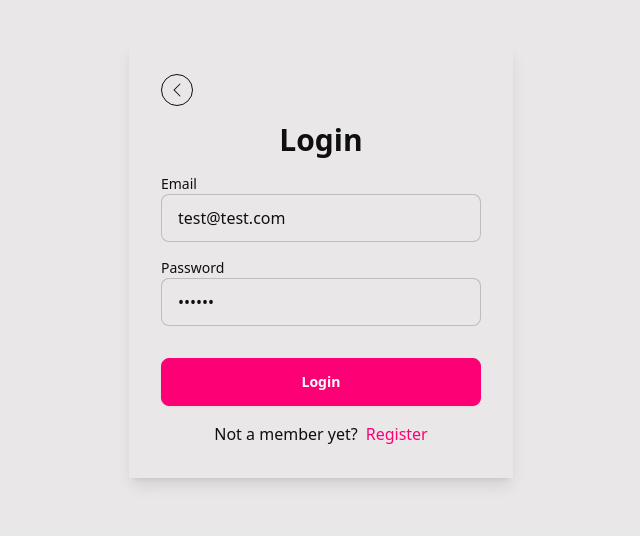
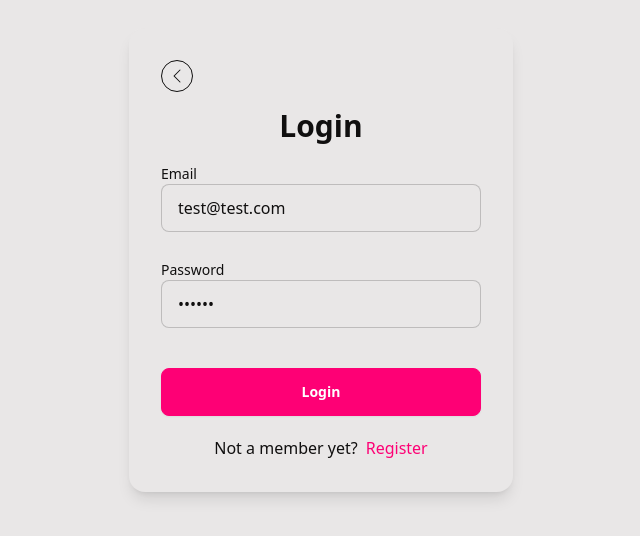
Before and after one commit to jemcap/solace-furniture, a React (Vite) app: page /login in a window 1280 px wide. Shown: the part 140-676 px from the top of the page, without its empty margins (319-959 px from the left). Built offline with nearby package versions, Linux system fonts and the light colour scheme.

Commit message:
fix: Login and Register page: fixed the page navigation back to the Landing page  when the ChevronLeft icon is clicked

```diff
--- a/src/components/FormInput.jsx
+++ b/src/components/FormInput.jsx
@@ -2,7 +2,7 @@ import React from "react";
 
 const FormInput = ({ label, name, type, defaultValue }) => {
   return (
-    <div className="form-control">
+    <div className="form-control mb-7">
       <label className="label-text capitalize">{label}</label>
       <input
         type={type}
--- a/src/pages/Login.jsx
+++ b/src/pages/Login.jsx
@@ -11,10 +11,7 @@ const Login = () => {
   };
   return (
     <section className="h-screen grid place-items-center">
-      <Form
-        method="post"
-        className="card- w-96 p-8 bg-base-100 shadow-lg flex flex-col gap-y-4"
-      >
+      <div className="card w-96 p-8 bg-base-100 shadow-lg flex flex-col gap-y-4">
         <button
           className="btn btn-sm btn-circle btn-outline"
           onClick={handleDirectToHome}
@@ -33,9 +30,10 @@ const Login = () => {
             />
           </svg>
         </button>
-
-        <h4 className="text-center text-3xl font-bold capitalize">login</h4>
-
+        <Form method="post">
+          <h4 className="text-center text-3xl font-bold capitalize mb-5">
+            login
+          </h4>
           <FormInput
             type="email"
             label="email"
@@ -48,10 +46,10 @@ const Login = () => {
             name="password"
             defaultValue="secret"
           />
-        <div className="mt-4">
+          <div className="mt-10">
             <SubmitButton text="Login" />
           </div>
-        <p className="text-center">
+          <p className="text-center mt-5">
             Not a member yet?
             <Link
               to="/register"
@@ -61,6 +59,7 @@ const Login = () => {
             </Link>
           </p>
         </Form>
+      </div>
     </section>
   );
 };
--- a/src/pages/Products.jsx
+++ b/src/pages/Products.jsx
@@ -4,7 +4,7 @@ import SingleProduct from "./SingleProduct";
 const Products = () => {
   return (
     <div>
-      <SingleProduct />
+      <h1>Products</h1>
     </div>
   );
 };
--- a/src/pages/Register.jsx
+++ b/src/pages/Register.jsx
@@ -11,10 +11,7 @@ const Register = () => {
   };
   return (
     <section className="h-screen grid place-items-center">
-      <Form
-        method="post"
-        className="card w-96 p-8 bg-base-100 shadow-lg flex flex-col gap-y-4"
-      >
+      <div className="card w-96 p-8 bg-base-100 shadow-lg flex flex-col gap-y-4">
         <button
           className="btn btn-sm btn-circle btn-outline"
           onClick={handleNavigateToHome}
@@ -33,15 +30,17 @@ const Register = () => {
             />
           </svg>
         </button>
-
-        <h4 className="text-center text-3xl font-bold capitalize">Register</h4>
+        <Form method="post">
+          <h4 className="text-center text-3xl font-bold capitalize mb-5">
+            Register
+          </h4>
           <FormInput type="text" label="username" name="username" />
           <FormInput type="email" label="email" name="email" />
           <FormInput type="password" label="password" name="password" />
           <div className="mt-4">
             <SubmitButton text="Register" />
           </div>
-        <p className="text-center">
+          <p className="text-center mt-5">
             Already a member?
             <Link
               to="/login"
@@ -55,6 +54,7 @@ const Register = () => {
             </Link>
           </p>
         </Form>
+      </div>
     </section>
   );
 };
--- a/src/pages/SingleProduct.jsx
+++ b/src/pages/SingleProduct.jsx
@@ -1,3 +1,4 @@
+import { useState } from "react";
 import { useLoaderData } from "react-router-dom";
 import { formatPrice, fetchUrl } from "../utils/utils";
 import { Link } from "react-router-dom";
@@ -11,7 +12,47 @@ const SingleProduct = () => {
   const { product } = useLoaderData();
   const { image, title, price, description, colors, company } =
     product.attributes;
-  return <div>SingleProduct</div>;
+  console.log(product);
+  const [productColor, setProductColor] = useState(colors[0]);
+  const [amount, setAmount] = useState(0);
+
+  return (
+    <section className="min-h-screen">
+      <div className="breadcrumbs text-md">
+        <ul>
+          <li>
+            <Link to="/">Home</Link>
+          </li>
+          <li>
+            <Link to="/products">Products</Link>
+          </li>
+          <li>
+            <Link to={`/products/${product.id}`} className="capitalize">
+              {title}
+            </Link>
+          </li>
+        </ul>
+      </div>
+      <div className="grid mt-6 gap-y-8 lg:grid-cols-2 lg:gap-x-16">
+        <img
+          src={image}
+          alt={title}
+          aria-label={title}
+          className="w-96 h-96 object-cover rounded-lg lg:w-full"
+        />
+        <div>
+          <h1 className="capitalize text-3xl font-bold">{title}</h1>
+          <h4 className="text-xl text-neutral-content font-bold mt-2">
+            {company}
+          </h4>
+
+          <p className="mt-3 text-xl">{formatPrice(price)}</p>
+
+          <p className="mt-6 leading-8">{description}</p>
+        </div>
+      </div>
+    </section>
+  );
 };
 
 export default SingleProduct;
```
Lines whose indentation alone changed are shown as unchanged.
